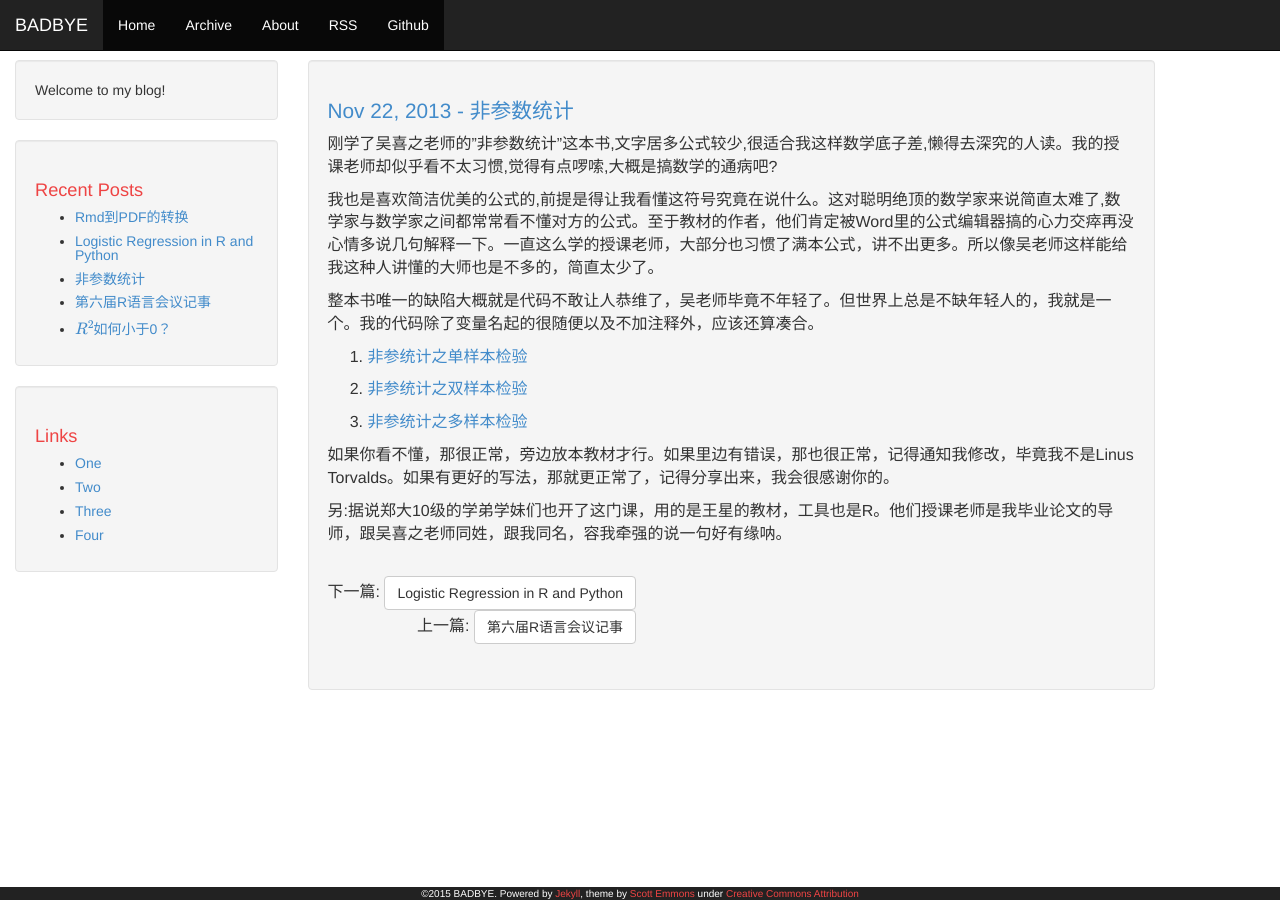
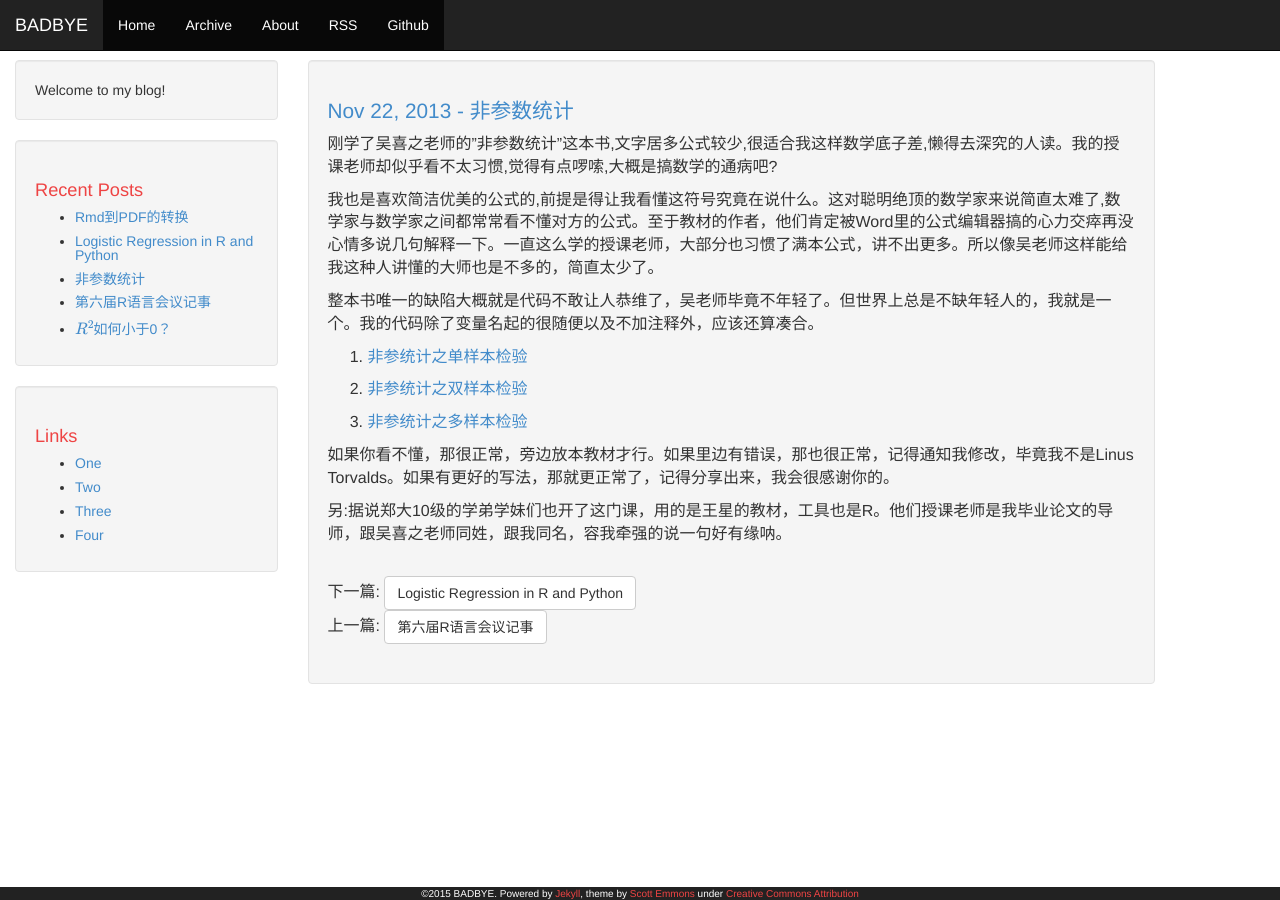
Before and after one commit to badbye/badbye.github.com, a Jekyll site: the page built from _posts/2013-11-23-非参数统计.md, in a window 1280 px wide. Built offline with Jekyll 4.4.1, drawn with Linux system fonts in a browser that asks for light colours; Markdown is read by kramdown in place of the engine named in the settings; formulas are drawn with MathJax 3; comment, search, counter and statistics services are not loaded.

Commit message:
edit post

```diff
--- a/_layouts/post.html
+++ b/_layouts/post.html
@@ -18,13 +18,13 @@
 
              <div class="pagination" style="clear:both;">
               {% if page.next %}
-                <div style="float: left; display:inline-block">下一篇: <a class="btn btn-default" href="{{ site.url}}{{ page.next.url }}" class="next">{{page.next.title}}</a>
-                </div>
+                <span style="text-align:left">下一篇: <a class="btn btn-default" href="{{ site.url}}{{ page.next.url }}" class="next">{{page.next.title}}</a>
+                </span>
               {% endif %}
             <div>
               {% if page.previous %}
-                <div style="float: right; display:inline-block">上一篇: <a class="btn btn-default" href="{{ site.url}}{{ page.previous.url }}" class="previous">{{page.previous.title}}</a>
-                </div>
+                <span style="text-align:right">上一篇: <a class="btn btn-default" href="{{ site.url}}{{ page.previous.url }}" class="previous">{{page.previous.title}}</a>
+                </span>
               {% endif %}
             </div>
             </div>
```
